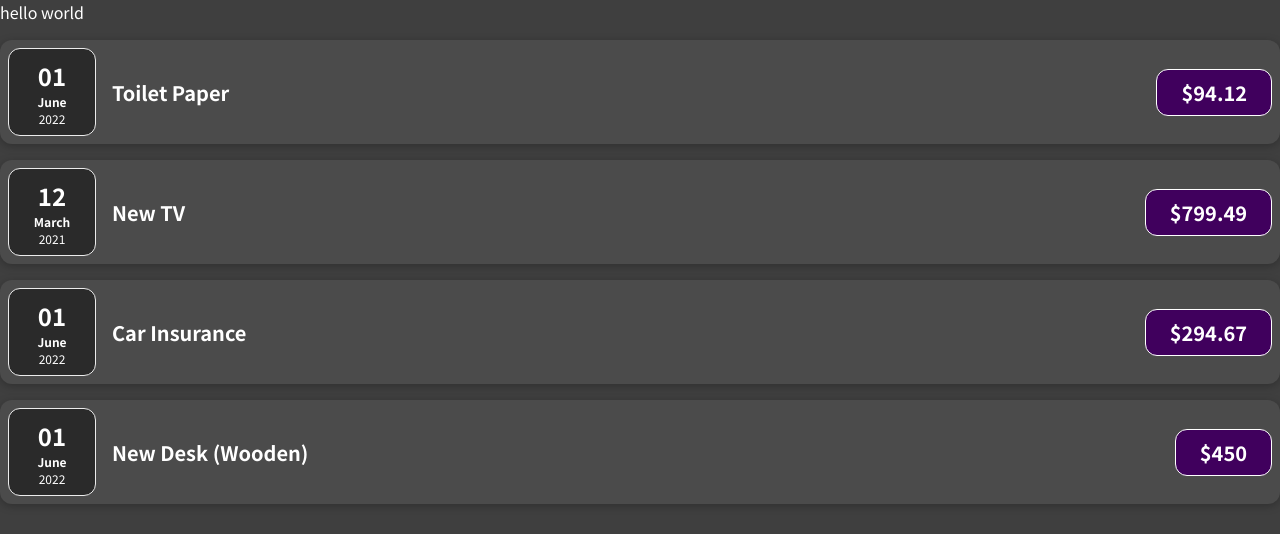
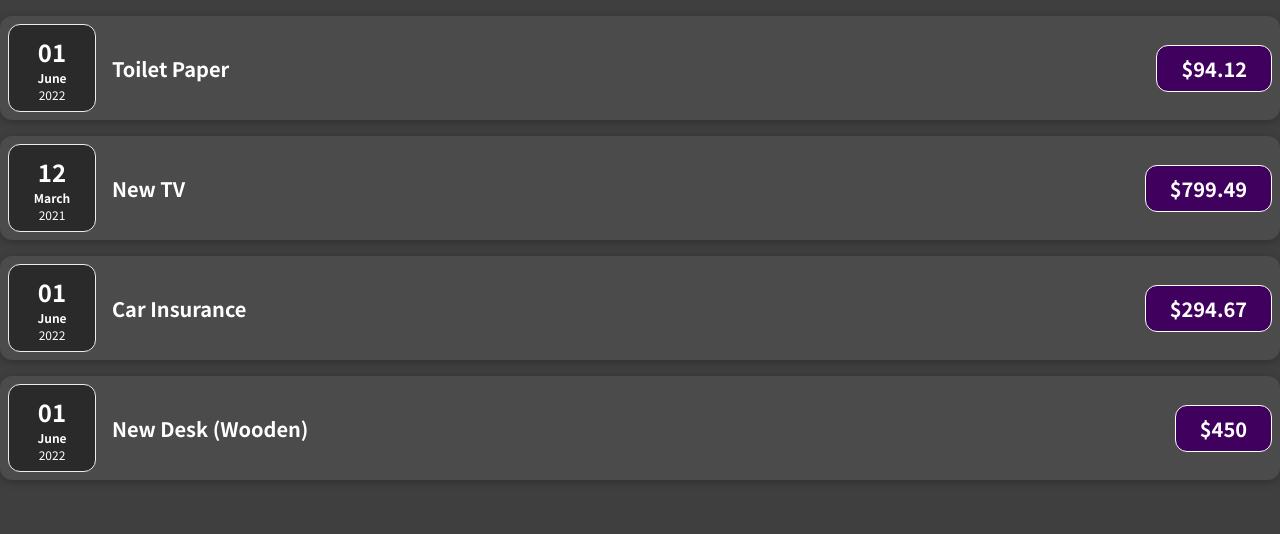
Before and after one commit to Hariomsingh333/react-Maximilian-Schwarzm-ller, a React (Create React App) app in the folder code/Section - 03/01-starting-setup/: page / in a window 1280 px wide. Shown: the top 534 px of the page. Built offline with nearby package versions, Linux system fonts and the light colour scheme.

Commit message:
add a react concept called props.children orcomposition in react

```diff
--- a/code/Section - 03/01-starting-setup/src/App.js
+++ b/code/Section - 03/01-starting-setup/src/App.js
@@ -27,7 +27,7 @@
   ];
   return (
     <div>
-      hello world
+      {/* hello world */}
       <ExpenseItem
         title={expenses[0].title}
         amount={expenses[0].amount}
--- /dev/null
+++ b/code/Section - 03/01-starting-setup/src/components/Card.jsx
@@ -0,0 +1,9 @@
+import React from "react";
+import "./css/Card.css";
+
+const Card = (props) => {
+  const classes = `card  ${props.className}`;
+  return <div className={classes}>{props.children}</div>;
+};
+
+export default Card;
--- a/code/Section - 03/01-starting-setup/src/components/ExpenseItem.jsx
+++ b/code/Section - 03/01-starting-setup/src/components/ExpenseItem.jsx
@@ -1,21 +1,20 @@
 import React from "react";
+import Card from "./Card";
 import "./css/ExpenseItem.css";
 import ExpenseDate from "./ExpenseDate";
 
 const ExpenseItem = (props) => {
   // const date = new Date();
   return (
-    <div className="expense-item">
-      {/* <div className="">{props.date.toISOString()}</div> */}
+    <Card className="expense-item">
       <div className="">
         <ExpenseDate date={props.date} />
       </div>
       <div className="expense-item__description">
-        {/* <h3>{props.date}</h3> */}
         <h2>{props.title}</h2>
         <div className="expense-item__price">${props.amount}</div>
       </div>
-    </div>
+    </Card>
   );
 };
 
--- /dev/null
+++ b/code/Section - 03/01-starting-setup/src/components/css/Card.css
@@ -0,0 +1,3 @@
+.card {
+  border-radius: 12px;
+}
```
Also changed, not shown: 2 other files (tests, documents, lock files or other folders).
